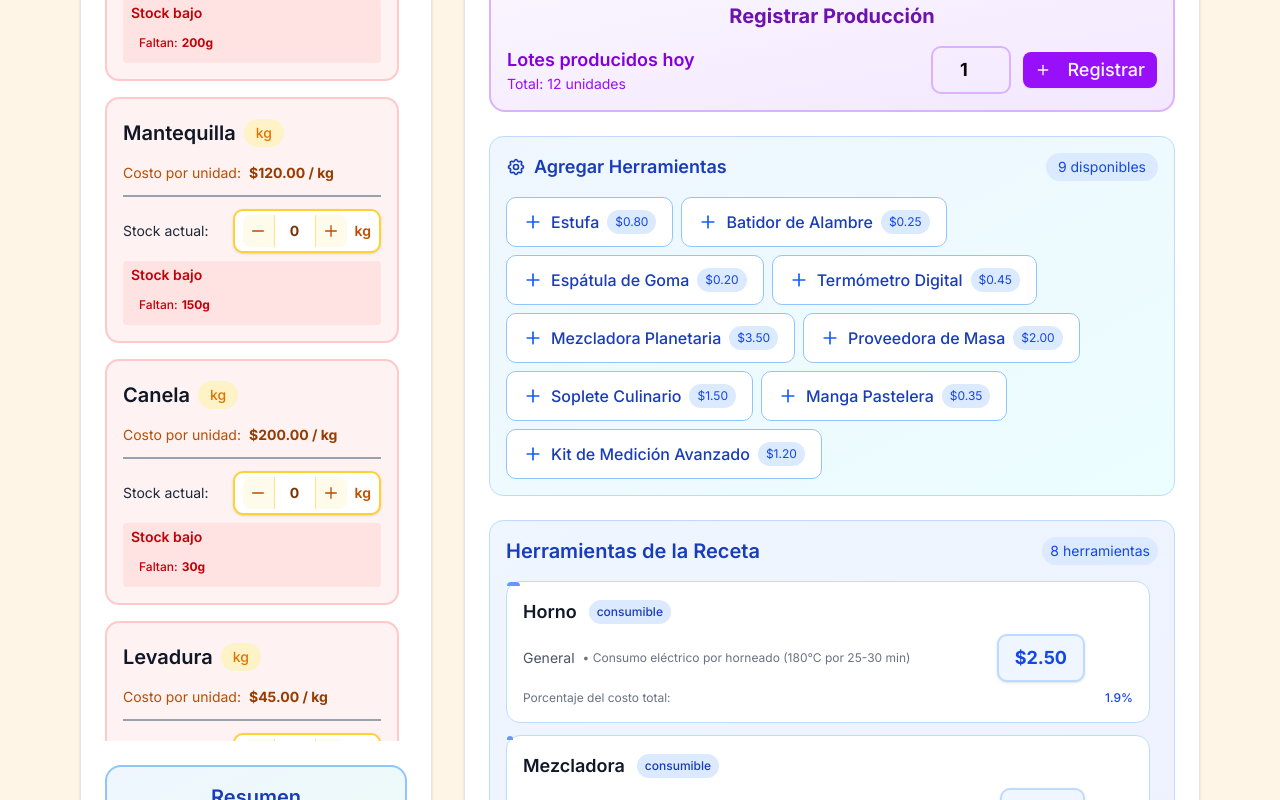
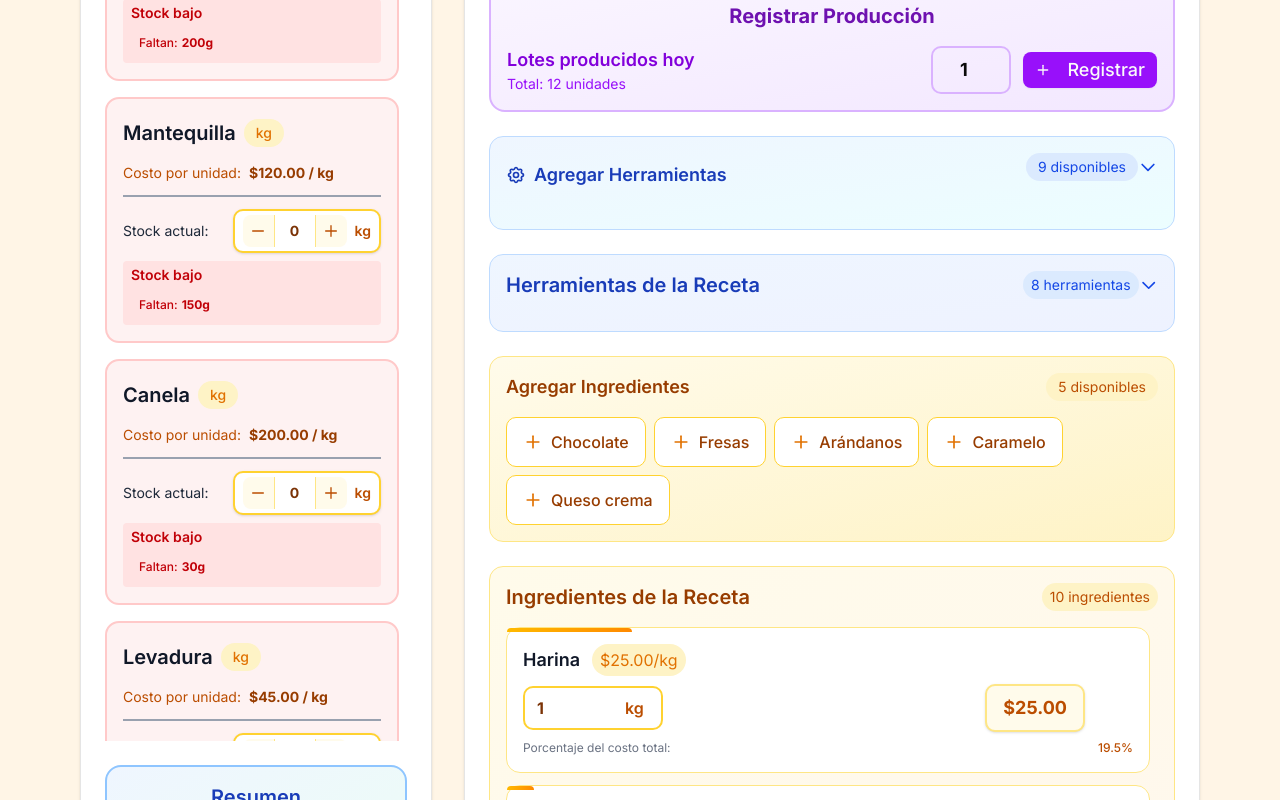
Before and after one commit to abimael92/Funny-Rolls, a Next.js app: page /recipe-calculator in a window 1280 px wide. Shown: the part 900-1700 px from the top of the page. Built offline with nearby package versions, Linux system fonts and the light colour scheme.

Commit message:
add collapsible sections with chevron toggle

```diff
--- a/components/RecipeCalculator/RecipeCalculatorPanel.tsx
+++ b/components/RecipeCalculator/RecipeCalculatorPanel.tsx
@@ -50,6 +50,9 @@ export function RecipeCalculatorPanel({
     const [showTotalIngredientsModal, setShowTotalIngredientsModal] = useState(false);
     const [showLotesModal, setShowLotesModal] = useState(false);
     const [showProfitGoalModal, setShowProfitGoalModal] = useState(false);
+    const [showAddTools, setShowAddTools] = useState(false);
+    const [showRecipeTools, setShowRecipeTools] = useState(false);
+
 
     console.log('selecter recipe: ', selectedRecipe);
 
@@ -674,7 +677,8 @@ export function RecipeCalculatorPanel({
 
                     {/* Add Tools Section - Desktop */}
                     <div className="bg-gradient-to-br from-blue-50 to-cyan-50 border border-blue-200 rounded-xl p-4">
-                        <div className="flex items-center justify-between mb-4">
+
+                        <div className="flex items-center justify-between mb-4" onClick={() => setShowAddTools(!showAddTools)}>
                             <h3 className="font-semibold text-blue-800 text-lg flex items-center gap-2">
                                 <svg className="w-5 h-5" fill="none" stroke="currentColor" viewBox="0 0 24 24">
                                     <path strokeLinecap="round" strokeLinejoin="round" strokeWidth={2} d="M10.325 4.317c.426-1.756 2.924-1.756 3.35 0a1.724 1.724 0 002.573 1.066c1.543-.94 3.31.826 2.37 2.37a1.724 1.724 0 001.065 2.572c1.756.426 1.756 2.924 0 3.35a1.724 1.724 0 00-1.066 2.573c.94 1.543-.826 3.31-2.37 2.37a1.724 1.724 0 00-2.572 1.065c-.426 1.756-2.924 1.756-3.35 0a1.724 1.724 0 00-2.573-1.066c-1.543.94-3.31-.826-2.37-2.37a1.724 1.724 0 00-1.065-2.572c-1.756-.426-1.756-2.924 0-3.35a1.724 1.724 0 001.066-2.573c-.94-1.543.826-3.31 2.37-2.37.996.608 2.296.07 2.572-1.065z" />
@@ -682,11 +686,26 @@ export function RecipeCalculatorPanel({
                                 </svg>
                                 Agregar Herramientas
                             </h3>
+                            <div className="flex items-center mb-4" >
                                 <div className="text-sm text-blue-700 bg-blue-100 px-3 py-1 rounded-full">
                                     {tools.filter(tool => !selectedRecipe.tools?.find(rt => rt.toolId === tool.id)).length} disponibles
                                 </div>
-                        </div>
-
+
+                                {/* CHEVRON */}
+                                <svg
+                                    className={`w-5 h-5 text-blue-700 transition-transform duration-300 ${showAddTools ? "rotate-180" : ""
+                                        }`}
+                                    fill="none"
+                                    stroke="currentColor"
+                                    viewBox="0 0 24 24"
+                                >
+                                    <path strokeLinecap="round" strokeLinejoin="round" strokeWidth={2}
+                                        d="M19 9l-7 7-7-7" />
+                                </svg>
+                            </div>
+                        </div>
+
+                        {showAddTools && (
                             <div className="flex flex-wrap gap-2">
                                 {tools
                                     .filter(tool => !selectedRecipe.tools?.find(rt => rt.toolId === tool.id))
@@ -716,19 +735,34 @@ export function RecipeCalculatorPanel({
                                     </div>
                                 )}
                             </div>
-                    </div>
+                        )}
+                    </div>
+
 
                     {/* Recipe Tools */}
                     <div className="bg-gradient-to-br from-blue-50 to-indigo-50 border border-blue-200 rounded-xl p-4">
-                        <div className="flex items-center mb-4">
+                        <div className="flex items-center mb-4" onClick={() => setShowRecipeTools(!showRecipeTools)}>
                             <h3 className="w-full font-semibold text-blue-800 text-xl flex items-center justify-between">
                                 <span>Herramientas de la Receta</span>
                                 <span className="text-sm text-blue-700 bg-blue-100 px-2 py-1 rounded-full font-normal">
                                     {selectedRecipe.tools?.length || 0} herramientas
                                 </span>
                             </h3>
-                        </div>
-
+                            {/* CHEVRON */}
+                            <svg
+                                className={`w-5 h-5 text-blue-700 transition-transform duration-300 ${showRecipeTools ? "rotate-180" : ""
+                                    }`}
+                                fill="none"
+                                stroke="currentColor"
+                                viewBox="0 0 24 24"
+                            >
+                                <path strokeLinecap="round" strokeLinejoin="round" strokeWidth={2}
+                                    d="M19 9l-7 7-7-7" />
+                            </svg>
+                        </div>
+
+
+                        {showRecipeTools && (
                             <div className="space-y-3 max-h-80 overflow-y-auto pr-2">
                                 {selectedRecipe.tools?.map((recipeTool) => {
                                     const tool = tools.find(t => t.id === recipeTool.toolId)
@@ -805,6 +839,7 @@ export function RecipeCalculatorPanel({
                                     </div>
                                 )}
                             </div>
+                        )}
                     </div>
 
                     {/* Add Ingredients Section - Desktop */}
```
Lines whose indentation alone changed are shown as unchanged.
